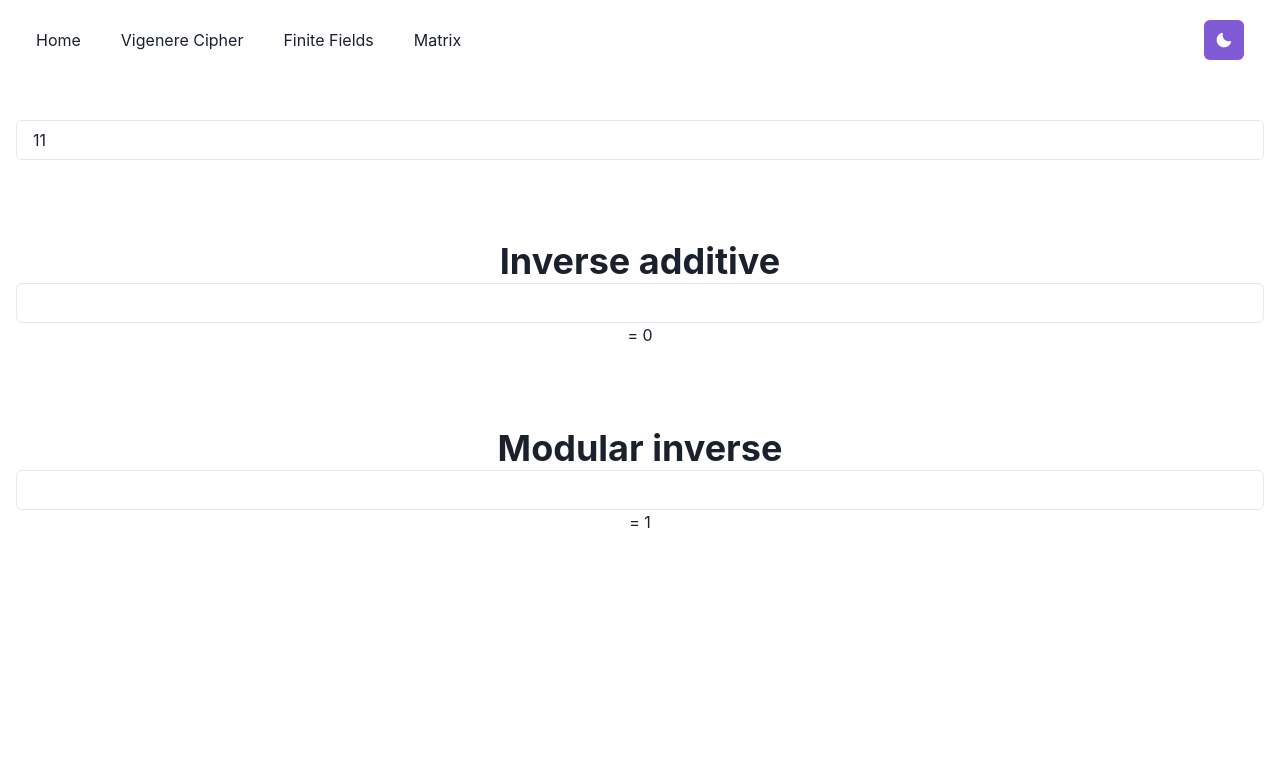
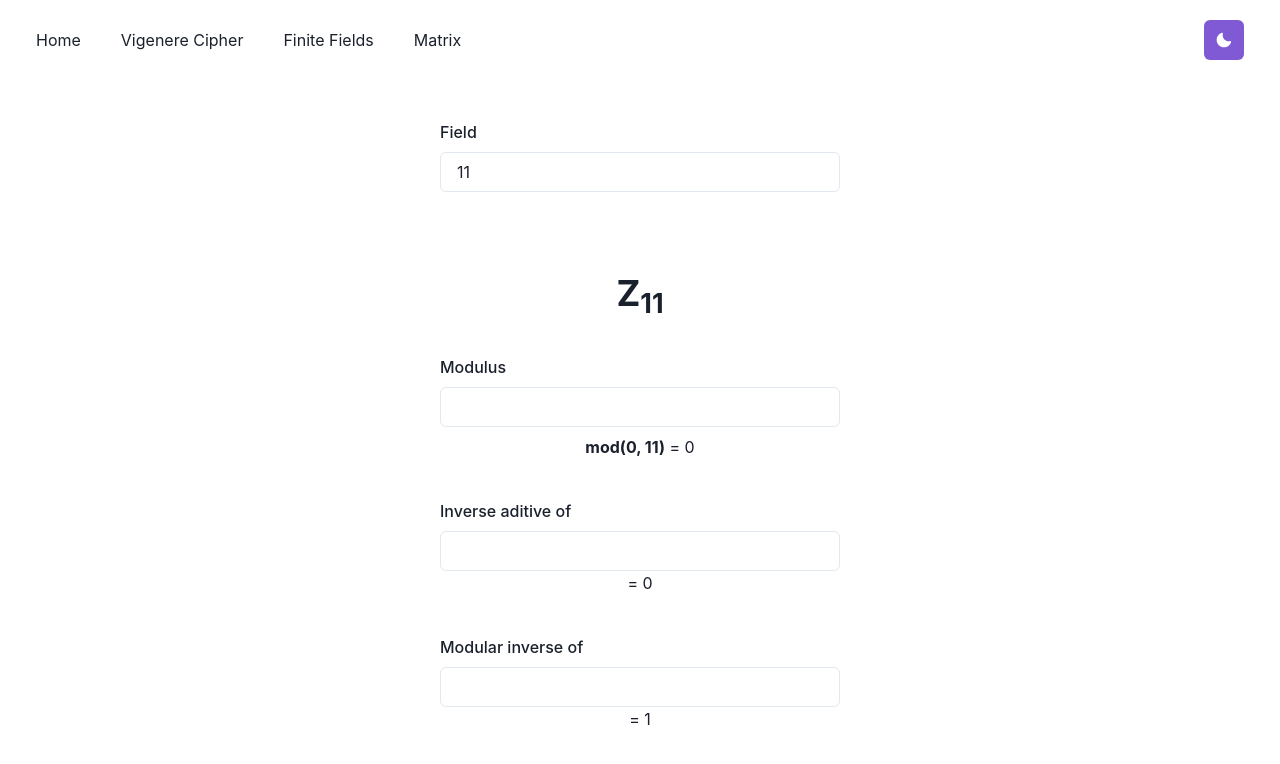
Before and after one commit to Christian-Velez/SSM, a React (Vite) app: page /finite-fields in a window 1280 px wide. Shown: the top 764 px of the page. Built offline with nearby package versions, Linux system fonts and the light colour scheme.

Commit message:
field prime validation

```diff
--- /dev/null
+++ b/src/components/Input/Field.tsx
@@ -0,0 +1,44 @@
+import { ViewIcon, ViewOffIcon } from '@chakra-ui/icons'
+import {
+   IconButton,
+   Input as ChakraInput,
+   InputGroup,
+   InputRightElement,
+} from '@chakra-ui/react'
+import { useState } from 'react'
+
+export type FieldProps = {
+   value?: string | number | readonly string[] | undefined
+   onChange?: React.ChangeEventHandler<HTMLInputElement> | undefined
+   type?: React.HTMLInputTypeAttribute
+}
+
+export const Field = ({ value, onChange, type }: FieldProps) => {
+   const [show, setShow] = useState(false)
+
+   if (type === 'password') {
+      return (
+         <InputGroup size='md'>
+            <ChakraInput
+               pr='4.5rem'
+               type={show ? 'text' : 'password'}
+               placeholder='Enter password'
+            />
+
+            <InputRightElement width='4.5rem'>
+               <IconButton
+                  aria-label='toggle visibility'
+                  h='1.75rem'
+                  variant='unstyled'
+                  fontSize='1.4rem'
+                  size='sm'
+                  onClick={() => setShow((s) => !s)}
+                  icon={show ? <ViewOffIcon /> : <ViewIcon />}
+               />
+            </InputRightElement>
+         </InputGroup>
+      )
+   }
+
+   return <ChakraInput value={value} onChange={onChange} type={type} />
+}
--- /dev/null
+++ b/src/components/Input/Input.tsx
@@ -0,0 +1,25 @@
+import { FormControl, FormHelperText, FormLabel } from '@chakra-ui/react'
+import { FieldProps, Field } from './Field'
+
+type InputProps = FieldProps & {
+   helperText?: string
+   label: string
+}
+
+export const Input = ({
+   helperText,
+   label,
+   value,
+   onChange,
+   type = 'text',
+}: InputProps) => {
+   return (
+      <FormControl>
+         <FormLabel>{label}</FormLabel>
+
+         <Field value={value} onChange={onChange} type={type} />
+
+         {helperText && <FormHelperText>{helperText}</FormHelperText>}
+      </FormControl>
+   )
+}
--- /dev/null
+++ b/src/components/Input/index.ts
@@ -0,0 +1 @@
+export * from './Input'
--- a/src/features/FiniteFields/pages/FiniteFields.tsx
+++ b/src/features/FiniteFields/pages/FiniteFields.tsx
@@ -1,43 +1,89 @@
-import { inverseAdditive, modularInverse } from '@/features/FiniteFields/utils'
-import { Box, Heading, HStack, Input, Text } from '@chakra-ui/react'
+import { Input } from '@/components/Input'
+import {
+   inverseAdditive,
+   modularInverse,
+   mod,
+   isPrime,
+} from '@/features/FiniteFields/utils'
+import { FieldText } from '@/features/Matrix/components/FieldText'
+import { Box, Heading, HStack, Text, VStack } from '@chakra-ui/react'
 import { useState } from 'react'
 
 export function FiniteFields() {
+   const [field, setField] = useState('11')
+   const _field = Number(field)
+   const isValid = isPrime(_field)
+
+   return (
+      <VStack>
+         <VStack w='400px' spacing={20}>
+            <HStack w='full'>
+               <Input
+                  value={field}
+                  onChange={(e) => setField(e.target.value)}
+                  label='Field'
+                  type='number'
+               />
+            </HStack>
+
+            {isValid ? (
+               <Operations field={_field} />
+            ) : (
+               <Text>Field must be a prime number</Text>
+            )}
+         </VStack>
+      </VStack>
+   )
+}
+
+function Operations({ field }: { field: number }) {
    const [number, setNumber] = useState('')
    const [number2, setNumber2] = useState('')
-   const [mod, setMod] = useState('11')
-   const inverseAdd = inverseAdditive(Number(number), Number(mod))
-   const modInverse = modularInverse(Number(number2), Number(mod))
+   const [number3, setNumber3] = useState('')
+   const inverseAdd = inverseAdditive(Number(number), field)
+   const modInverse = modularInverse(Number(number2), field)
+   const modulus = mod(Number(number3), field)
 
    return (
-      <Box>
+      <VStack w='full' spacing={10}>
+         <Heading>
+            <FieldText mod={Number(field)} />
+         </Heading>
+
+         <Box w='full'>
             <Input
-            value={mod}
-            onChange={(e) => setMod(e.target.value)}
-            title='Hol'
+               value={number3}
+               onChange={(e) => setNumber3(e.target.value)}
+               label='Modulus'
                type='number'
             />
-         <Heading mt={20}>Inverse additive</Heading>
-         <HStack>
+            <Text mt={2}>
+               <strong>
+                  mod({Number(number3)}, {Number(field)})
+               </strong>{' '}
+               = {modulus}
+            </Text>
+         </Box>
+
+         <Box w='full'>
             <Input
                value={number}
                onChange={(e) => setNumber(e.target.value)}
-               title='Hol'
+               label='Inverse aditive of'
                type='number'
             />
-         </HStack>
             <Text> = {inverseAdd}</Text>
+         </Box>
 
-         <Heading mt={20}>Modular inverse</Heading>
-         <HStack>
+         <Box w='full'>
             <Input
                value={number2}
                onChange={(e) => setNumber2(e.target.value)}
-               title='Hol'
+               label='Modular inverse of'
                type='number'
             />
-         </HStack>
             <Text> = {modInverse}</Text>
          </Box>
+      </VStack>
    )
 }
--- a/src/features/FiniteFields/utils/index.ts
+++ b/src/features/FiniteFields/utils/index.ts
@@ -18,3 +18,10 @@ export function mod(A: number, M: number): number {
    const result = A % M
    return result < 0 ? result + M : result
 }
+
+export function isPrime(num: number): boolean {
+   for (let i = 2, s = Math.sqrt(num); i <= s; i++) {
+      if (num % i === 0) return false
+   }
+   return num > 1
+}
--- a/src/features/Matrix/components/InverseMatrix.tsx
+++ b/src/features/Matrix/components/InverseMatrix.tsx
@@ -10,7 +10,7 @@ import { Field } from '@/features/Matrix/pages'
 
 interface InverseMatrixProps {
    field: Field
-   modulus: number
+   mod: number | undefined
 }
 
 function format(array: Array<string>, size: string): Array<Array<number>> {
@@ -19,10 +19,9 @@ function format(array: Array<string>, size: string): Array<Array<number>> {
    return asMatrix
 }
 
-export function InverseMatrix({ field, modulus }: InverseMatrixProps) {
+export function InverseMatrix({ field, mod }: InverseMatrixProps) {
    const [size, setSize] = useState('2')
    const [matrix, onCellChange] = useMatrix(Number(size), Number(size))
-   const mod = field === 'finite' ? modulus : undefined
 
    const a = format(matrix, size)
    const [matrixR, extended] = inverseMatrix(a, mod)
--- a/src/features/Matrix/components/MultiplyMatrixes.tsx
+++ b/src/features/Matrix/components/MultiplyMatrixes.tsx
@@ -22,7 +22,7 @@ import { FieldText } from '@/features/Matrix/components/FieldText'
 
 interface MultiplyMatrixesProps {
    field: Field
-   modulus: number
+   mod: number | undefined
 }
 
 const MAX_MATRIX_SIZE = 5
@@ -37,7 +37,7 @@ function format(
    return asMatrix
 }
 
-export function MultiplyMatrixes({ field, modulus }: MultiplyMatrixesProps) {
+export function MultiplyMatrixes({ field, mod }: MultiplyMatrixesProps) {
    const [rowsA, setRowsA] = useState('2')
    const [columnsA, setColumnsA] = useState('2')
    const [matrixA, onMatrixAChange] = useMatrix(Number(rowsA), Number(columnsA))
@@ -46,7 +46,6 @@ export function MultiplyMatrixes({ field, modulus }: MultiplyMatrixesProps) {
    const [columnsB, setColumnsB] = useState('2')
    const [matrixB, onMatrixBChange] = useMatrix(Number(rowsB), Number(columnsB))
 
-   const mod = field === 'finite' ? modulus : undefined
    const isValid = columnsA === rowsB && rowsA
 
    const a = format(matrixA, rowsA, columnsA)
--- a/src/features/Matrix/components/SumMatrixes.tsx
+++ b/src/features/Matrix/components/SumMatrixes.tsx
@@ -18,23 +18,21 @@ import { FieldText } from '@/features/Matrix/components/FieldText'
 
 interface SumMatrixesProps {
    field: Field
-   modulus: number
+   mod: number | undefined
 }
 
-export function SumMatrixes({ field, modulus }: SumMatrixesProps) {
+export function SumMatrixes({ field, mod }: SumMatrixesProps) {
    const [rows, setRows] = useState('2')
    const [columns, setColumns] = useState('2')
    const [matrixA, onMatrixAChange] = useMatrix(Number(rows), Number(columns))
    const [matrixB, onMatrixBChange] = useMatrix(Number(rows), Number(columns))
-
-   const mod = field === 'finite' ? modulus : undefined
 
    const a = StrArrayToNumber(matrixA)
    const b = StrArrayToNumber(matrixB)
    const result = sumArrays(a, b, mod)
 
    return (
-      <VStack spacing={20}>
+      <VStack spacing={10}>
          <Heading fontSize='2xl'>
             Sum matrixes {mod && <FieldText mod={mod} />}
          </Heading>
--- a/src/features/Matrix/pages/MatrixPage.tsx
+++ b/src/features/Matrix/pages/MatrixPage.tsx
@@ -1,7 +1,8 @@
+import { isPrime } from '@/features/FiniteFields/utils'
 import { InverseMatrix } from '@/features/Matrix/components/InverseMatrix'
 import { MultiplyMatrixes } from '@/features/Matrix/components/MultiplyMatrixes'
 import { SumMatrixes } from '@/features/Matrix/components/SumMatrixes'
-import { Box, Input, Select, VStack } from '@chakra-ui/react'
+import { Box, Input, Select, Text, VStack } from '@chakra-ui/react'
 import { useState } from 'react'
 
 type Option = 'sum' | 'multiply' | 'inverse'
@@ -9,8 +10,11 @@ export type Field = 'finite' | 'infinite'
 
 export function MatrixPage() {
    const [field, setField] = useState<Field>('infinite')
-   const [modulus, setModulus] = useState(2)
+   const [modulus, setModulus] = useState<string>('2')
    const [option, setOperation] = useState<Option>('sum')
+
+   const mod: number | undefined =
+      field === 'finite' ? Number(modulus) : undefined
 
    return (
       <Box>
@@ -31,7 +35,7 @@ export function MatrixPage() {
                   value={modulus}
                   type='number'
                   onChange={(e) => {
-                     setModulus(Number(e.target.value))
+                     setModulus(e.target.value)
                   }}
                />
             )}
@@ -49,18 +53,34 @@ export function MatrixPage() {
             </Select>
          </VStack>
 
-         <VStack py={20} flexWrap='wrap'>
-            {option === 'sum' && (
-               <SumMatrixes field={field} modulus={modulus} />
-            )}
-            {option === 'multiply' && (
-               <MultiplyMatrixes field={field} modulus={modulus} />
-            )}
-
-            {option === 'inverse' && (
-               <InverseMatrix field={field} modulus={modulus} />
-            )}
-         </VStack>
+         {mod !== undefined ? (
+            isPrime(mod) ? (
+               <Content option={option} field={field} mod={mod} />
+            ) : (
+               <Text>Field must be a prime number</Text>
+            )
+         ) : (
+            <Content option={option} field={field} mod={mod} />
+         )}
       </Box>
    )
 }
+
+function Content({
+   option,
+   field,
+   mod,
+}: {
+   option: Option
+   field: Field
+   mod: number | undefined
+}) {
+   return (
+      <VStack py={20} flexWrap='wrap'>
+         {option === 'sum' && <SumMatrixes field={field} mod={mod} />}
+         {option === 'multiply' && <MultiplyMatrixes field={field} mod={mod} />}
+
+         {option === 'inverse' && <InverseMatrix field={field} mod={mod} />}
+      </VStack>
+   )
+}
--- a/src/router/routes.tsx
+++ b/src/router/routes.tsx
@@ -21,7 +21,6 @@ const { MatrixPage } = lazyImport(
 
 function App() {
    return (
-      // TODO: Fallback
       <Suspense fallback={null}>
          <Layout>
             <Outlet />
```
Lines whose indentation alone changed are shown as unchanged.
